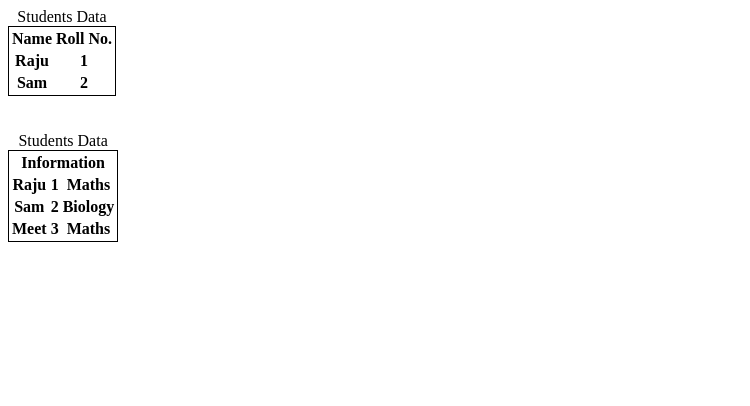
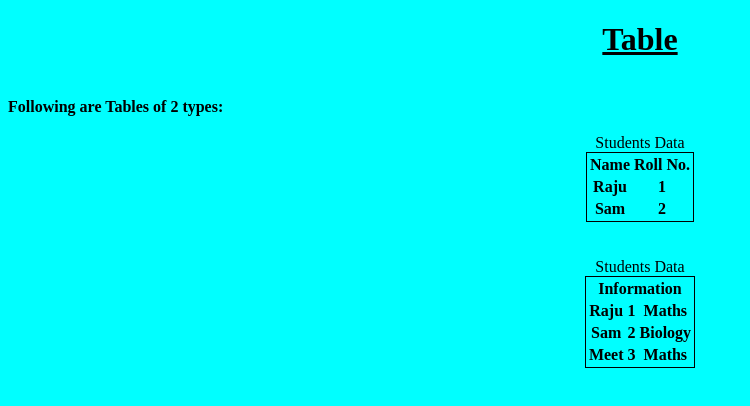
Before and after one commit to Nishank2606/WebDev.github.io, a plain HTML site: page table.html in a window 1280 px wide. Shown: the whole page, without its empty margins (0-750 px from the left). Drawn offline with Linux system fonts and the light colour scheme.

Commit message:
New Additions

```diff
--- a/table.html
+++ b/table.html
@@ -7,11 +7,15 @@
     <style>
         table{
             border: 1px solid black;
-        }
+             }
     </style>
 </head>
-<body>
-    <table>
+<body bgcolor="cyan">
+    <h1 align="center"><b><u>Table</u></b></h1>
+    <br>
+    <p1><b>Following are Tables of 2 types: </b></p1>
+    <br><br>
+    <table align="center">
         <thead>
             <caption>Students Data</caption>
             <tr>
@@ -31,7 +35,7 @@
         </tbody>
     </table>
     <br><br>
-    <table>
+    <table align="center">
         <thead>
             <caption>Students Data</caption>
             <tr>
```
